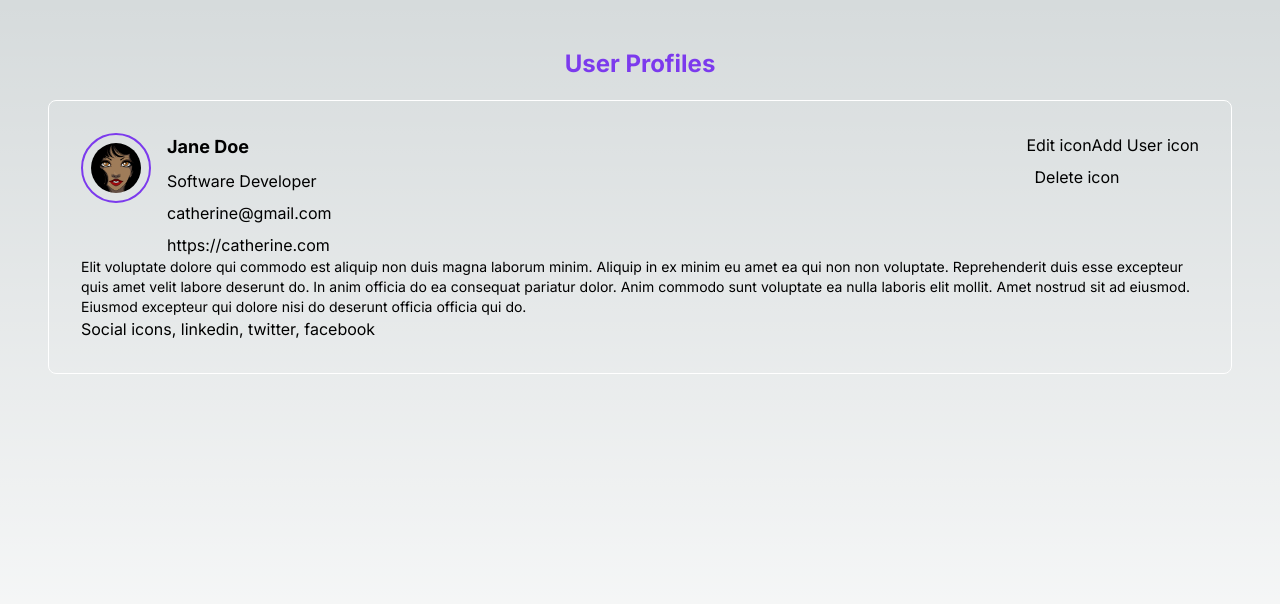
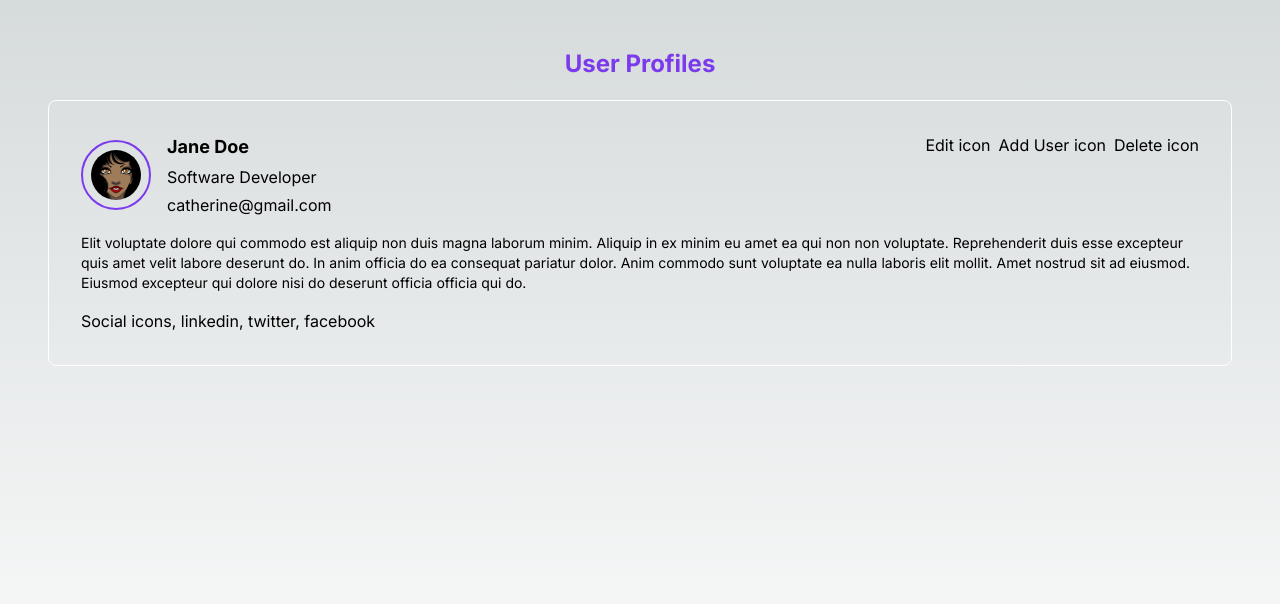
Before and after one commit to esthercate/user-profiles, a Next.js app: page / in a window 1280 px wide. Shown: the top 604 px of the page. Built offline with nearby package versions, Linux system fonts and the light colour scheme.

Commit message:
Justify items center

```diff
--- a/app/page.tsx
+++ b/app/page.tsx
@@ -5,23 +5,22 @@ export default function Home() {
   return (
     <main className='flex min-h-screen flex-col items-center p-12 gap-5'>
       <h1 className='text-2xl text-violet-600 font-bold'>User Profiles</h1>
-      <div className=' flex flex-col h-auto w-full rounded-lg border border-white p-8'>
+      <div className=' flex flex-col h-auto w-full rounded-lg border border-white p-8 gap-4'>
         <div className='flex justify-between'>
-          <div className='flex gap-4'>
+          <div className='flex gap-4 items-center'>
             <div>
               <Image src='/woman.png' alt='User Profile' height={70} width={70} className='border-2 border-violet-600 rounded-full p-2' />
             </div>
-            <div className='flex flex-col gap-2'>
+            <div className='flex flex-col gap-1'>
               <h1 className='font-bold text-lg'>Jane Doe</h1>
               <p>Software Developer</p>
               <p>catherine@gmail.com</p>
-              <Link href='/'>https://catherine.com</Link>
             </div>
           </div>
-          <div>
+          <div className='flex gap-2 justify-center'>
             <Link href='/edit'>Edit icon</Link>
             <Link href='/add'>Add User icon</Link>
-            <button className='flex justify-center p-2'>Delete icon</button>
+            <Link href='/delete'>Delete icon</Link>
           </div>
         </div>
         <div>
```
